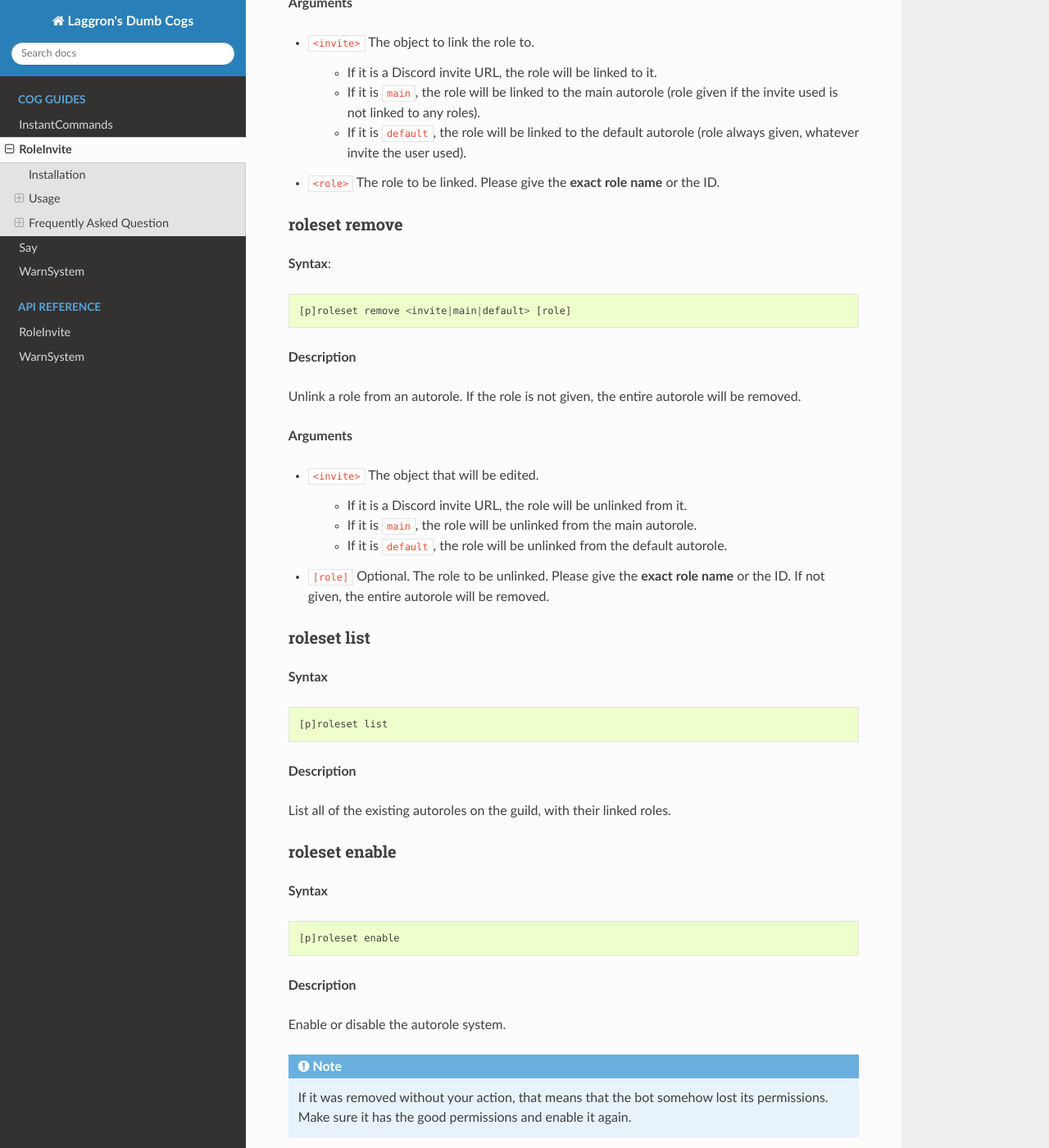
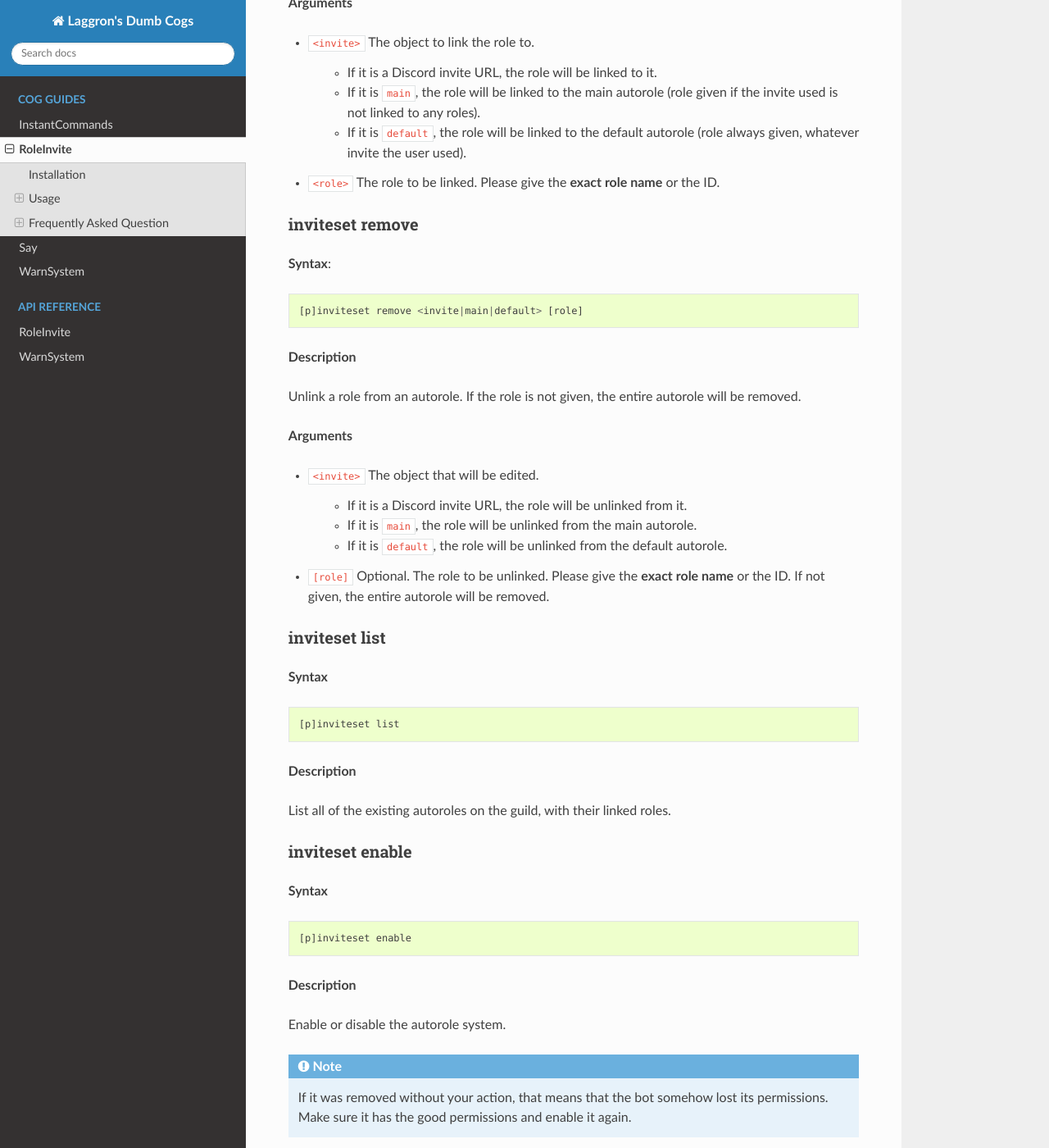
Before and after one commit to laggron42/Laggrons-Dumb-Cogs, a Sphinx documentation site: the page built from docs/roleinvite.rst, in a window 1280 px wide and 1400 px high, scrolled down 2826 px. Shown: the whole window at 82% size. Built offline with Sphinx 7.4.7 and the Read the Docs theme 2.0.0, drawn with Linux system fonts in a browser that asks for light colours; some of the changed text lies outside the part shown.

Commit message:
[RoleInvite] Update documentation after command rename

```diff
--- a/docs/roleinvite.rst
+++ b/docs/roleinvite.rst
@@ -59,30 +59,30 @@ Here's a schema for a better understanding:
 
 Here's the list of all commands of this cog.
 
-.. _command-roleset:
+.. _command-inviteset:
 
-~~~~~~~
-roleset
-~~~~~~~
+~~~~~~~~~
+inviteset
+~~~~~~~~~
 
 **Syntax**::
 
-    [p]roleset
+    [p]inviteset
 
 **Description**
 
 This is the main command used for setting up the code.
 It will be used for all other commands.
 
-.. _command-roleset-add:
+.. _command-inviteset-add:
 
-~~~~~~~~~~~
-roleset add
-~~~~~~~~~~~
+~~~~~~~~~~~~~
+inviteset add
+~~~~~~~~~~~~~
 
 **Syntax**::
 
-    [p]roleset add <invite|main|default> <role>
+    [p]inviteset add <invite|main|default> <role>
 
 **Description**
 
@@ -112,15 +112,15 @@ You can link more roles by typing the command with the same argument.
 * ``<role>`` The role to be linked. Please give the **exact role name**
   or the ID.
 
-.. _command-roleset-remove:
+.. _command-inviteset-remove:
 
-~~~~~~~~~~~~~~
-roleset remove
-~~~~~~~~~~~~~~
+~~~~~~~~~~~~~~~~
+inviteset remove
+~~~~~~~~~~~~~~~~
 
 **Syntax**::
 
-    [p]roleset remove <invite|main|default> [role]
+    [p]inviteset remove <invite|main|default> [role]
 
 **Description**
 
@@ -142,33 +142,33 @@ will be removed.
   **exact role name** or the ID. If not given, the entire
   autorole will be removed.
 
-.. _command-roleset-list:
-
-~~~~~~~~~~~~
-roleset list
-~~~~~~~~~~~~
-
-**Syntax**
-
-.. code-block:: none
-
-    [p]roleset list
-
-**Description**
-
-List all of the existing autoroles on the guild, with their linked roles.
-
-.. _command-roleset-enable:
+.. _command-inviteset-list:
 
 ~~~~~~~~~~~~~~
-roleset enable
+inviteset list
 ~~~~~~~~~~~~~~
 
 **Syntax**
 
 .. code-block:: none
 
-    [p]roleset enable
+    [p]inviteset list
+
+**Description**
+
+List all of the existing autoroles on the guild, with their linked roles.
+
+.. _command-inviteset-enable:
+
+~~~~~~~~~~~~~~~~
+inviteset enable
+~~~~~~~~~~~~~~~~
+
+**Syntax**
+
+.. code-block:: none
+
+    [p]inviteset enable
 
 **Description**
 
@@ -196,7 +196,7 @@ Can I make it so the bot adds x roles if the invite used is unknown?
 ~~~~~~~~~~~~~~~~~~~~~~~~~~~~~~~~~~~~~~~~~~~~~~~~~~~~~~~~~~~~~~~~~~~~
 
 Yes, by using the ``main`` value instead of using a discord invite
-when creating a new invite link. See :ref:`roleset add <command-roleset-add>` command's
+when creating a new invite link. See :ref:`inviteset add <command-inviteset-add>` command's
 arguments for more informations.
 
 ~~~~~~~~~~~~~~~~~~~~~~~~~~~~~~~~~~~~~~~~~~~~~~~~~~~~~~~~~~~~~~~~~~~~~~~~~~~~
@@ -204,7 +204,7 @@ Can I make it so the bot always adds x roles, regardless of the invite used?
 ~~~~~~~~~~~~~~~~~~~~~~~~~~~~~~~~~~~~~~~~~~~~~~~~~~~~~~~~~~~~~~~~~~~~~~~~~~~~
 
 Yes, by using the ``default`` value instead of using a discord invite
-when creating a new invite link. See :ref:`roleset add <command-roleset-add>` command's
+when creating a new invite link. See :ref:`inviteset add <command-inviteset-add>` command's
 arguments for more informations.
 
 ~~~~~~~~~~~~~~~~~~~~~~~~~~~~~~~~~~~~~~~~~~~~~~~~~~~~~~~~~
@@ -225,7 +225,7 @@ The bot will automatically turn off the autorole system if he lose the ``Manage
 sever`` or the ``Add roles`` permissions, which are absolutely necessary for the cog.
 
 If you added the permissions back, enable the autorole again with the command
-:ref:`enable <command-roleset-enable>`.
+:ref:`enable <command-inviteset-enable>`.
 
 ~~~~~~~~~~~~~~~~~~~~~~~~~~~~~~~~~~~~~~~~~~~
 Some roles are not added to the new members
```
